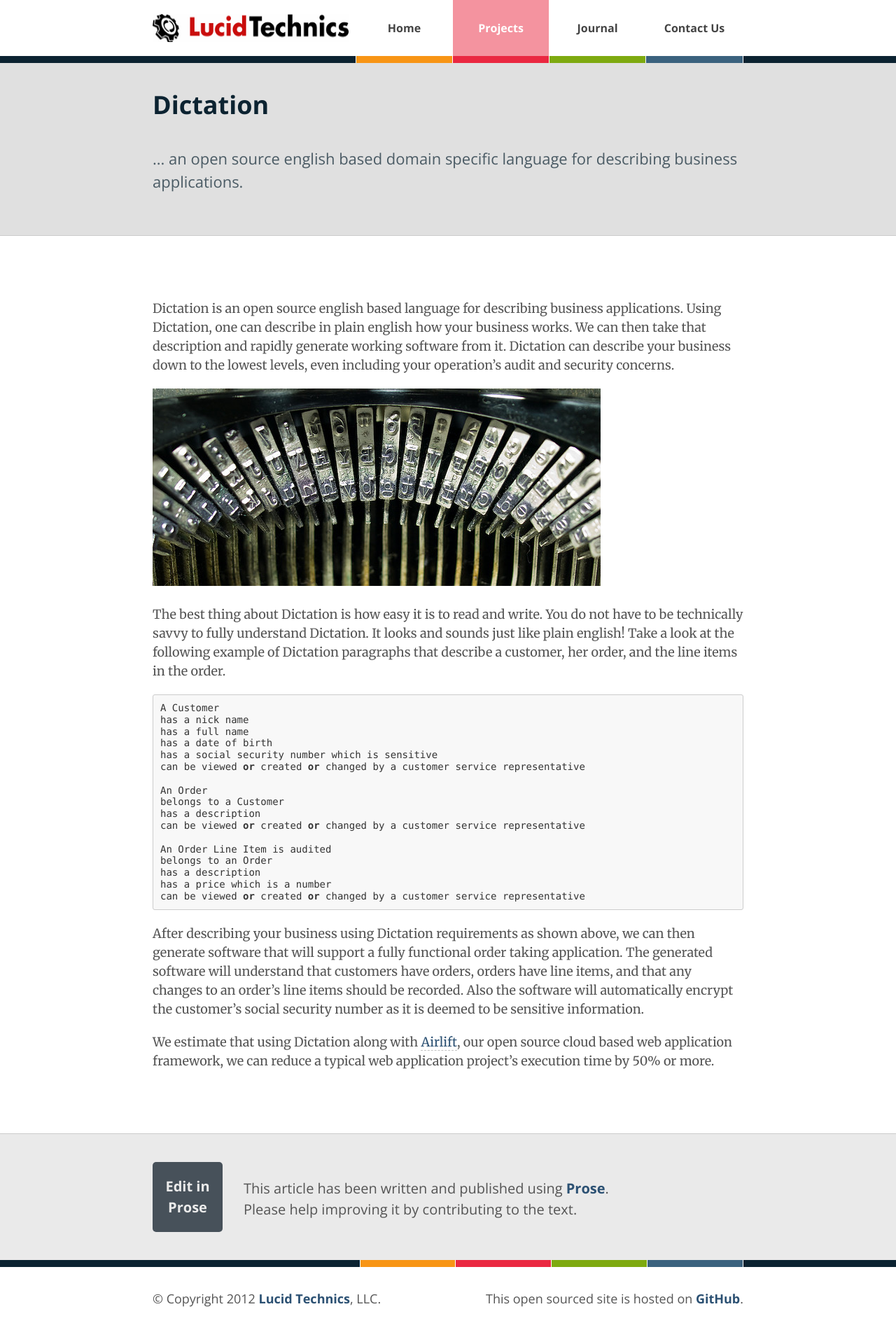
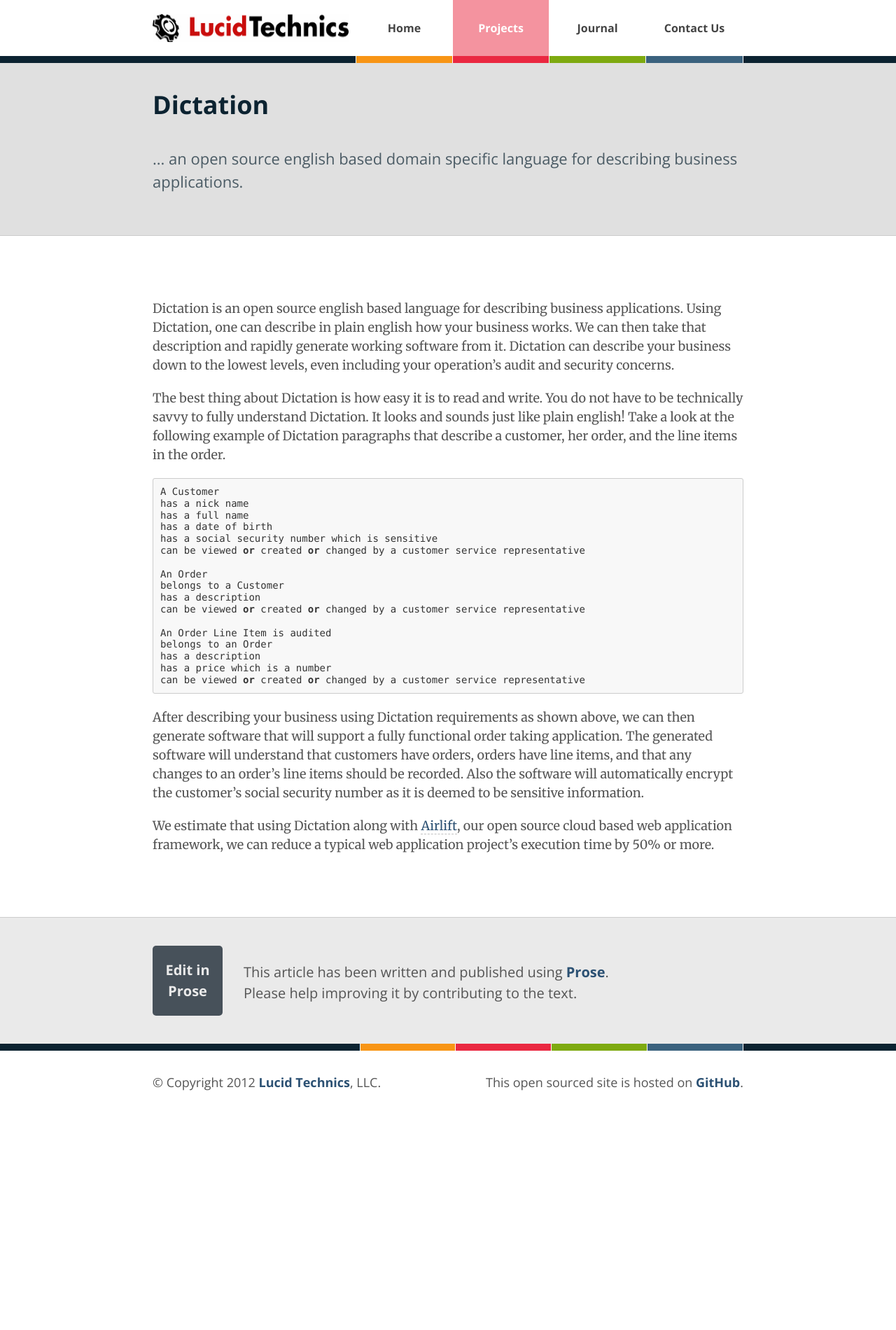
Before and after one commit to LucidTechnics/lucidtechnics.github.com, a Jekyll site: the page built from _posts/projects/0100-01-02-dictation.md, in a window 1280 px wide. Shown: the whole page at 70% size. Built offline with Jekyll 4.4.1, drawn with Linux system fonts in a browser that asks for light colours; nearby versions of some CDN libraries; after the commit the page ends 1591 px from its top, so only the background shows below that.

Commit message:
Updated _posts/projects/0100-01-02-dictation.md

```diff
--- a/_posts/projects/0100-01-02-dictation.md
+++ b/_posts/projects/0100-01-02-dictation.md
@@ -13,8 +13,6 @@ published: true
 ---
 
 Dictation is an open source english based language for describing business applications.  Using Dictation, one can describe in plain english how your business works.  We can then take that description and rapidly generate working software from it.  Dictation can describe your business down to the lowest levels, even including your operation's audit and security concerns.
-
-![Washington DC train status electronic sign](https://raw.github.com/LucidTechnics/lucidtechnics.github.com/master/images/typewriter_600_282.jpg)
 
 The best thing about Dictation is how easy it is to read and write. You do not have to be technically savvy to fully understand Dictation.  It looks and sounds just like plain english!  Take a look at the following example of Dictation paragraphs that describe a customer, her order, and the line items in the order.
 
```
